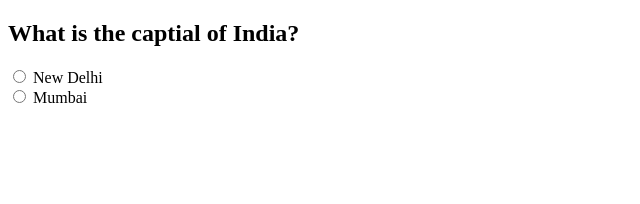
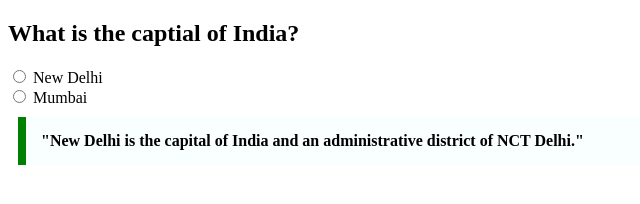
Before and after one commit to acciojob/trivia-Trilokesh237, a website: page main.html in a window 1280 px wide. Shown: the whole page, without its empty margins (0-640 px from the left). Drawn offline with Linux system fonts and the light colour scheme.

Commit message:
created a submission

```diff
--- a/main.html
+++ b/main.html
@@ -14,7 +14,11 @@
   <label for="newDelhi">New Delhi</label><br>
   <input type="radio" id="mumbai" name="capital" value="mumbai">
   <label for="mumbai">Mumbai</label><br>
+		<blockquote class="quote" cite="https://en.wikipedia.org/wiki/New_Delhi">
+  "New Delhi is the capital of India and an administrative district of NCT Delhi."
+</blockquote>
 </form>
+
     <script type="text/javascript" src="./script.js">
 </script>
 
--- a/styles.css
+++ b/styles.css
@@ -1,2 +1,9 @@
 
-/* Your CSS Code here. */
+.quote{
+	width:600px;
+	background-color:#f8fffe;
+	padding:15px;
+	border-left:8px solid green;
+	margin:10px;
+	font-weight:bold;
+}
```
